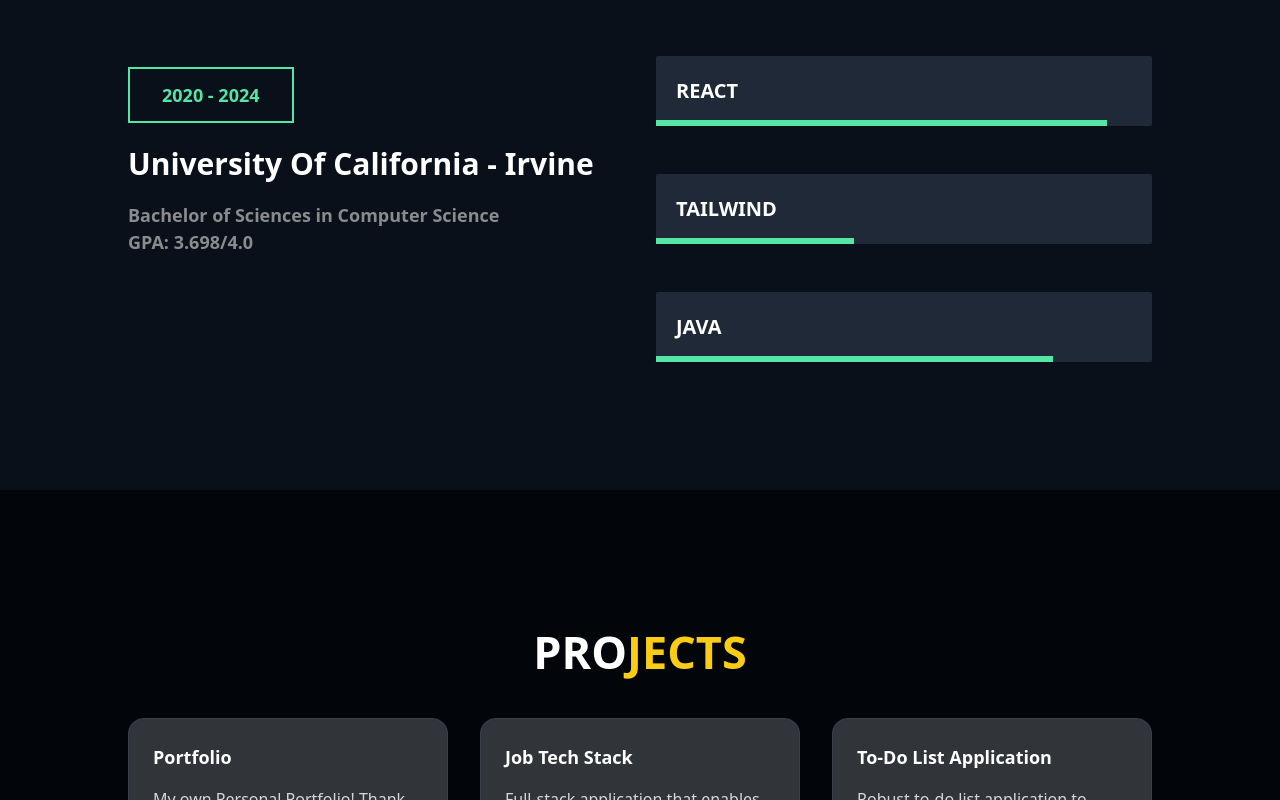
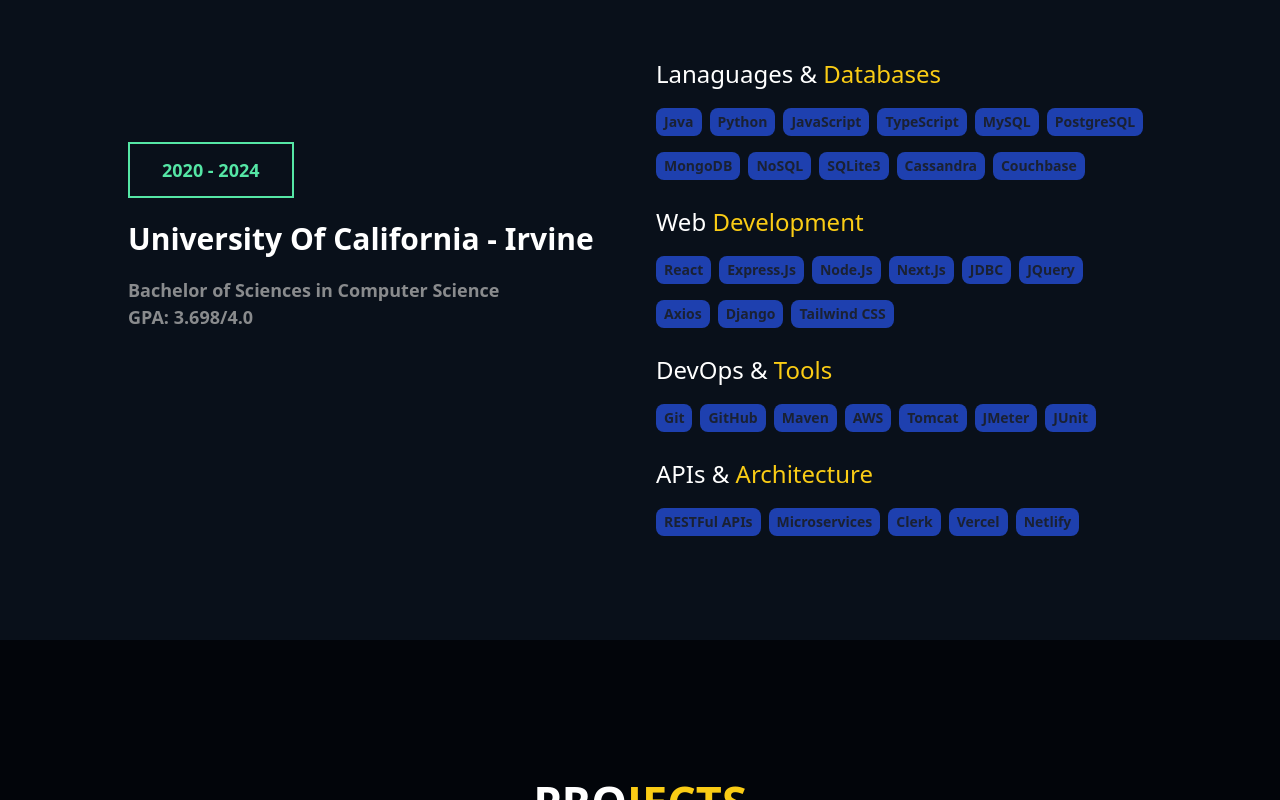
Before and after one commit to AwesomlyC/portfolio, a Next.js app: page / in a window 1280 px wide. Shown: the part 1660-2460 px from the top of the page. Built offline with nearby package versions, Linux system fonts and the light colour scheme.

Commit message:
modified skills section and changed name of site to VicSite.

```diff
--- a/components/Navbar.tsx
+++ b/components/Navbar.tsx
@@ -22,8 +22,8 @@
     <div className="w-[100%] sticky z-[10000] top-0 h-[12vh] bg-[#141c27] shadow-md">
         <div className='flex items-center justify-between w-[80%] mx-auto h-[100%]'>
             <h1 className='flex-[0.6] cursor-pointer text-[25px] text-white font-bold' onClick={() => scrollToSection('top')}>
-                WEB
-                <span className='text-yellow-300'>DEV</span>
+                Vic
+                <span className='text-yellow-300'>Site</span>
             </h1>
             <div className='nav-link' onClick={() => scrollToSection('top')}>Home</div>
             {/* <div className='nav-link'>About</div> */}
--- a/components/Projects.tsx
+++ b/components/Projects.tsx
@@ -8,7 +8,7 @@
       <h1 className="heading">
         Pro<span className="text-yellow-400">jects</span>
       </h1>
-      <div className="w-[80%] pt-[2rem] mx-auto grid grid-cols-1 md:grid-cols-2 lg:grid-cols-3 gap-[2rem] ">
+      <div className="w-[80%] pt-[2rem] pb-[3rem] mx-auto grid grid-cols-1 md:grid-cols-2 lg:grid-cols-3 gap-[2rem] ">
         <div className="project-item">
             <ProjectItem
               title="Portfolio"
@@ -33,7 +33,7 @@
         </div>
         <div className="project-item">
           <ProjectItem
-            title="To-Do List Application"
+            title="WhatsOnTheList"
             description="Robust to-do list application to allow users to create a list without
             creating an account. Capable of CRUD operations utilizing Spring Boot to perform such actions"
             skills={["Java", "Javascript", "React", "Node.js", "MongoDB", "Spring Boot"]}
--- a/components/Skills.tsx
+++ b/components/Skills.tsx
@@ -1,6 +1,7 @@
 import React from "react";
 import SkillsItem from "./SkillsItem";
 import SkillsLanguage from "./SkillsLanguage";
+import SkillsList from "./SkillsList";
 
 const Skills = () => {
   return (
@@ -16,13 +17,27 @@
           />
         </div>
         <div>
-          <SkillsLanguage
-            skill1="react"
-            skill2="tailwind"
-            skill3="java"
-            level1="w-[91%]"
-            level2="w-[40%]"
-            level3="w-[80%]"
+          <SkillsList
+            skillTitleFirst="Lanaguages &"
+            skillTitleSecond="Databases"
+            skills={["Java", "Python", "JavaScript", "TypeScript", "MySQL", "PostgreSQL",
+              "MongoDB", "NoSQL", "SQLite3", "Cassandra", "Couchbase"]}
+          />
+          <SkillsList
+            skillTitleFirst="Web"
+            skillTitleSecond="Development"
+            skills={["React", "Express.js", "Node.js", "Next.js", "JDBC", "jQuery",
+              "Axios", "Django", "Tailwind CSS"]}
+          />
+          <SkillsList
+            skillTitleFirst="DevOps &"
+            skillTitleSecond="Tools"
+            skills={["Git", "GitHub", "Maven", "AWS", "Tomcat", "JMeter", "JUnit"]}
+          />
+          <SkillsList
+            skillTitleFirst="APIs &"
+            skillTitleSecond="Architecture"
+            skills={["RESTFul APIs", "Microservices", "Clerk", "Vercel", "Netlify"]}
           />
         </div>
       </div>
--- /dev/null
+++ b/components/SkillsList.tsx
@@ -0,0 +1,24 @@
+import React from 'react'
+
+interface Props {
+    skillTitleFirst: string,
+    skillTitleSecond?: string,
+    skills: Array<string>
+}
+const SkillsList = ({skillTitleFirst, skillTitleSecond, skills} : Props) => {
+  return (
+    <div className='text-white'>
+        <h3 className='text-[24px]'>
+            {skillTitleFirst} {skillTitleSecond ? <span className='text-yellow-400'>{skillTitleSecond}</span> : null}
+
+        </h3>
+        <div className='mb-6 flex flex-wrap capitalize'>
+            {skills.map((skill) => (
+                <div className='project-skill bg-blue-800' key = {skill}>{skill} </div>
+            ))}
+        </div>
+    </div>
+  )
+}
+
+export default SkillsList
```
